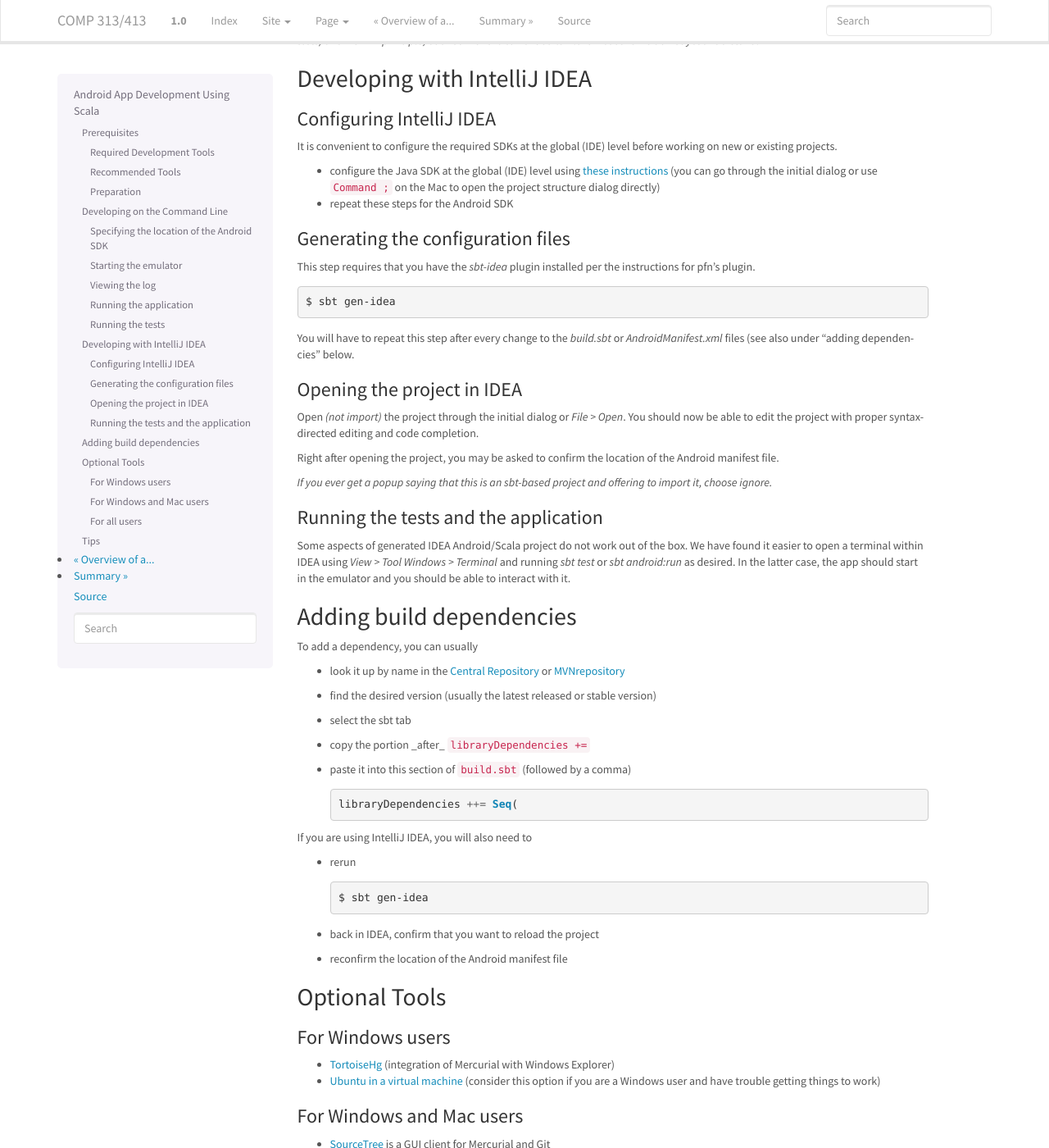
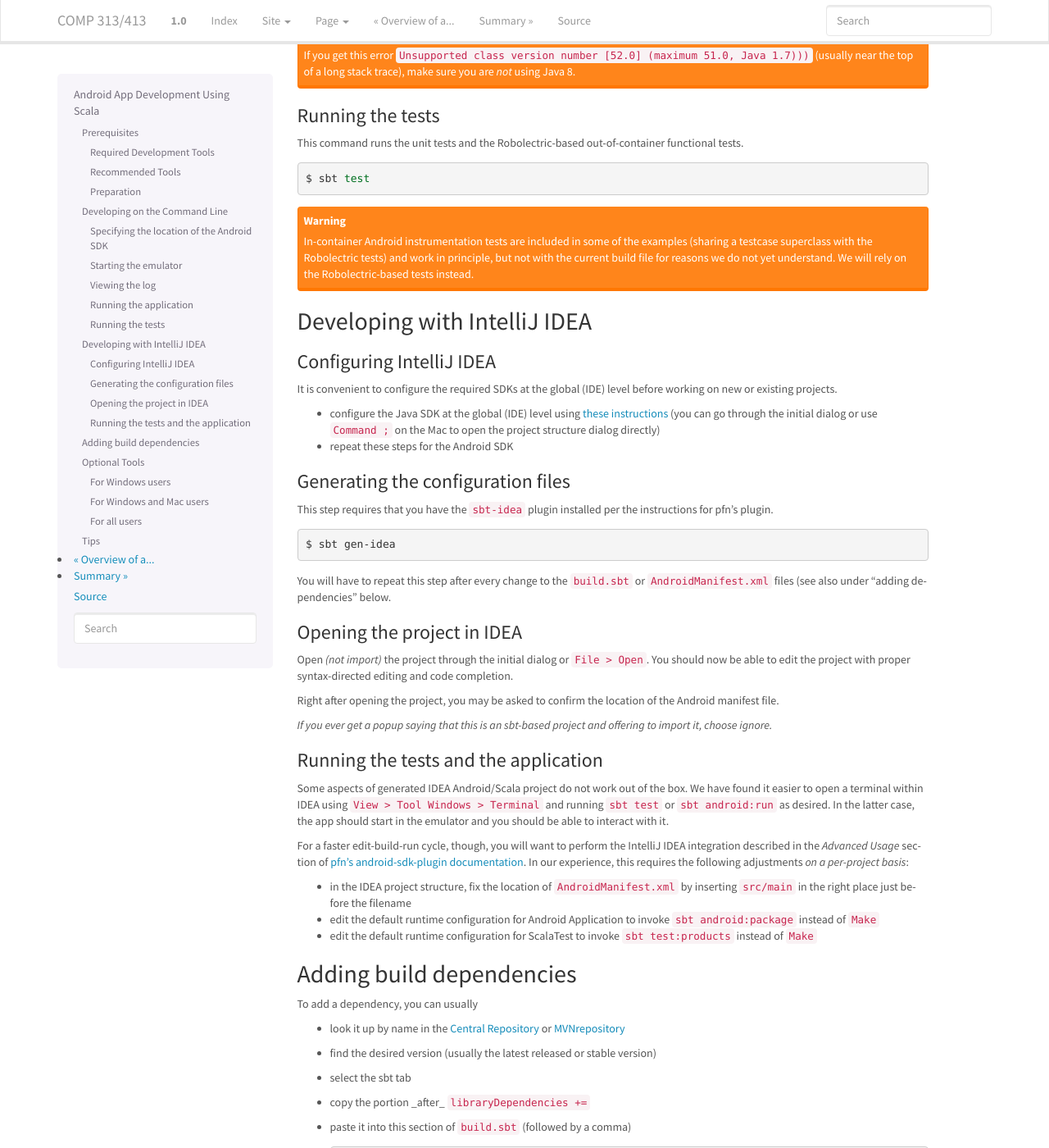
Before and after one commit to LoyolaChicagoBooks/lucoodevcourse, a Sphinx documentation site: the page built from source/scalaandroiddev.rst, in a window 1280 px wide and 1400 px high, scrolled down 3900 px. Shown: the whole window at 82% size. Built offline with Sphinx 7.4.7, drawn with Linux system fonts in a browser that asks for light colours; some of the changed text lies outside the part shown.

Commit message:
various updates and improvements

```diff
--- a/source/scalaandroiddev.rst
+++ b/source/scalaandroiddev.rst
@@ -12,14 +12,20 @@
 * Java Development Kit (JDK) 6 or 7 through your package management
   system or from
   `Oracle <http://www.oracle.com/technetwork/java/javase/downloads>`_;
-  to verify, visit `this site <http://www.java.com/en/download/installed.jsp>`_ and, if necessary, download Java from the same place. (On a Mac, be sure to do this in Safari.)
+  to verify, visit `this site
+  <http://www.java.com/en/download/installed.jsp>`_
+  and, if necessary, download Java from the same place.
+  (On a Mac, be sure to do this in Safari.)
 
   .. warning:: On Windows, it is usually best to install the JDK in a location that does not contain spaces.
 
 * `Android SDK <http://developer.android.com/sdk>`_
 * `Simple Build Tool (sbt) <http://www.scala-sbt.org>`_
 * `android-sdk-plugin <https://github.com/pfn/android-sdk-plugin>`_
-  for sbt (detailed instructions are half way down past the change log)
+
+  - *this is included in each of the code examples, so no explicit installation is required*
+  -  detailed *usage instructions* are `half way down past the change log <https://github.com/pfn/android-sdk-plugin>`_
+
 * `Mercurial (hg) <http://mercurial.selenic.com>`_ distributed version control system (DVCS)
 
 Recommended Tools
@@ -28,15 +34,23 @@
 - `JetBrains IntelliJ IDEA CE <http://www.jetbrains.com/idea>`_ (the latest stable version is currently 13.1)
 - IDEA Scala plugin installed through the IntelliJ IDEA plugin manager
 
-  - *installation:* ``IntelliJ IDEA > Preferences > Plugins > Browse repositories > find and right-click Scala > download and install > close repository browser > OK to restart IDEA``
-  - *documentation:* `Scala development in IDEA <http://confluence.jetbrains.com/display/IntelliJIDEA/Scala+Development>`_
+  - *installation:* ``IntelliJ IDEA > Preferences > Plugins > Browse
+    repositories``, then find and right-click ``Scala``, choose
+    ``download and install``, close repository browser, and hit ``OK`` to restart IDEA
+  - *documentation:* `Scala development in IDEA <http://confluence.jetbrains.com/display/IntelliJIDEA/Scala>`_
 
+- IDEA SBT plugin installed through the IntelliJ IDEA plugin manager
+
+  - *installation:* ``IntelliJ IDEA > Preferences > Plugins > Browse
+    repositories``, then find and right-click ``SBT``, choose
+    ``download and install``, close repository browser, and hit ``OK`` to restart IDEA
+  - *documentation:* `idea-sbt-plugin <https://github.com/orfjackal/idea-sbt-plugin/wiki>`_
 
 
 Preparation
 ^^^^^^^^^^^
 
-- Download a standalone Android SDK.
+- Download a *standalone* Android SDK.
 
   #. visit http://developer.android.com/sdk/index.html
   #. expand "sdk for existing ide"
@@ -97,10 +111,11 @@
 Developing on the Command Line
 ------------------------------
 
-We recommend putting ``$ANDROID_HOME/tools`` and
-``$ANDROID_HOME/platform-tools`` in the ``$PATH``. These
-instructions assume that you have done this; if not, you can still invoke
-the ``adb`` and ``emulator`` commands by specifying their full paths.
+We recommend setting ``$ANDROID_HOME`` (see below) and putting
+``$ANDROID_HOME/tools`` and ``$ANDROID_HOME/platform-tools`` in the
+``$PATH``. These instructions assume that you have done this; if not,
+you can still invoke the ``adb`` and ``emulator`` commands by
+specifying their full paths.
 
 
 Specifying the location of the Android SDK
@@ -203,6 +218,11 @@
 interact with it. *(Cleaning before running ensures that the app gets
 installed properly on the emulator.)*
 
+.. warning:: If you get this error ``Unsupported class version number
+	     [52.0] (maximum 51.0, Java 1.7)))`` (usually near the top
+	     of a long stack trace), make sure you are *not* using
+	     Java 8.
+
 Running the tests
 ^^^^^^^^^^^^^^^^^
 
@@ -213,11 +233,12 @@
 
     $ sbt test
 
-*In-container Android instrumentation tests are included in
-some of the examples
-(sharing a testcase superclass with the Robolectric tests)
-and work in principle, but not with the current build file for
-reasons we do not yet understand.*
+.. warning:: In-container Android instrumentation tests are included
+	     in some of the examples (sharing a testcase superclass
+	     with the Robolectric tests) and work in principle, but
+	     not with the current build file for reasons we do not yet
+	     understand. We will rely on the Robolectric-based tests
+	     instead.
 
 Developing with IntelliJ IDEA
 -----------------------------
@@ -234,20 +255,20 @@
 Generating the configuration files
 ^^^^^^^^^^^^^^^^^^^^^^^^^^^^^^^^^^
 
-This step requires that you have the `sbt-idea` plugin installed per the
+This step requires that you have the ``sbt-idea`` plugin installed per the
 instructions for pfn's plugin.
 
 .. code-block:: bash
 
     $ sbt gen-idea
 
-You will have to repeat this step after every change to the `build.sbt` or `AndroidManifest.xml` files
+You will have to repeat this step after every change to the ``build.sbt`` or ``AndroidManifest.xml`` files
 (see also under "adding dependencies" below.
 
 Opening the project in IDEA
 ^^^^^^^^^^^^^^^^^^^^^^^^^^^
 
-Open *(not import)* the project through the initial dialog or `File > Open`.
+Open *(not import)* the project through the initial dialog or ``File > Open``.
 You should now be able to edit the project with proper syntax-directed
 editing and code completion.
 
@@ -260,11 +281,26 @@
 Running the tests and the application
 ^^^^^^^^^^^^^^^^^^^^^^^^^^^^^^^^^^^^^
 
-Some aspects of generated IDEA Android/Scala project do not work out of the box.
-We have found it easier to open a terminal within IDEA using
-`View > Tool Windows > Terminal` and running `sbt test` or `sbt android:run`
-as desired. In the latter case, the app should start in the emulator and
-you should be able to interact with it.
+Some aspects of generated IDEA Android/Scala project do not work out
+of the box.  We have found it easier to open a terminal within IDEA
+using ``View > Tool Windows > Terminal`` and running ``sbt test`` or
+``sbt android:run`` as desired. In the latter case, the app should
+start in the emulator and you should be able to interact with it.
+
+For a faster edit-build-run cycle, though, you will want to perform
+the IntelliJ IDEA integration described in the *Advanced Usage*
+section of `pfn's android-sdk-plugin documentation
+<https://github.com/pfn/android-sdk-plugin/blob/master/README.md>`_. In
+our experience, this requires the following adjustments *on a
+per-project basis*:
+
+- in the IDEA project structure, fix the location of
+  ``AndroidManifest.xml`` by inserting ``src/main`` in the right place
+  just before the filename
+- edit the default runtime configuration for Android Application to
+  invoke ``sbt android:package`` instead of ``Make``
+- edit the default runtime configuration for ScalaTest to
+  invoke ``sbt test:products`` instead of ``Make``
 
 Adding build dependencies
 -------------------------
```
Also changed, not shown: other parts of source/scalaandroiddev.rst (+10 -7 lines).
